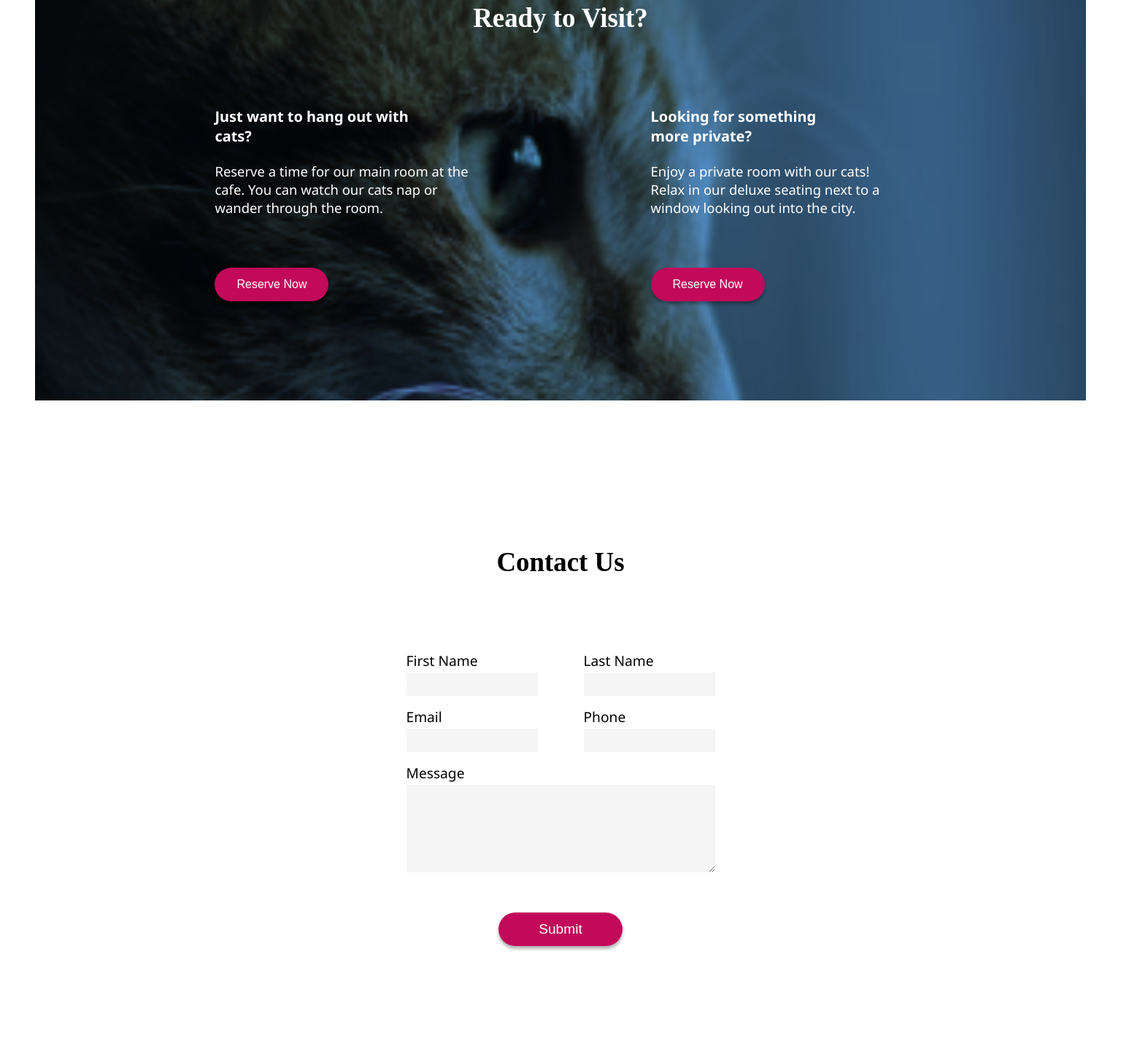
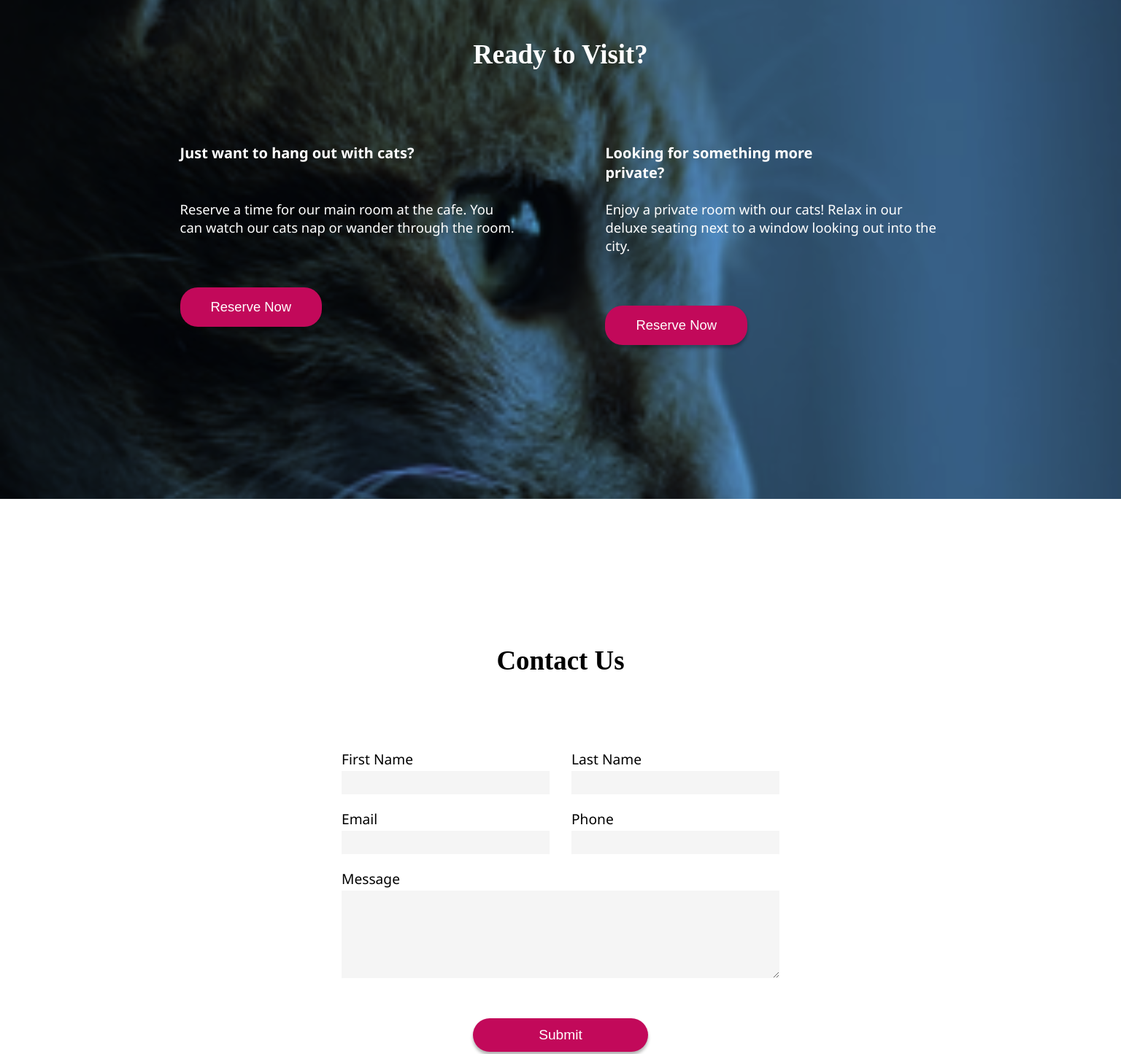
Before and after one commit to CourtneeM/Kat-Nap-Cafe, a website: page index.html in a window 1536 px wide. Shown: the part 6152-7597 px from the top of the page at 73% size. Drawn offline with Linux system fonts and the light colour scheme; a web font is replaced by a local one.

Commit message:
Add styling to testimonial, reserve and contact section for XL screens

```diff
--- a/index.html
+++ b/index.html
@@ -264,6 +264,7 @@
       <!-- ******************* -->
       <section id="reserve-now">
         <h2>Ready to Visit?</h2>
+        <div id="reservation-options">
           <div class="reservation-option">
             <p>Just want to hang out with cats?</p>
             <p>Reserve a time for our main room at the cafe. You can watch our cats nap or wander through the room.</p>
@@ -273,6 +274,7 @@
             <p>Looking for something more private?</p>
             <p>Enjoy a private room with our cats! Relax in our deluxe seating next to a window looking out into the city.</p>
             <button>Reserve Now</button>
+          </div>
         </div>
       </section>
 
--- a/input.scss
+++ b/input.scss
@@ -1561,11 +1561,17 @@ button {
 }
 @media only screen and (min-width: 1440px) {
   #testimonials {
+    gap: 50px;
+    max-width: 1200px;
     margin-bottom: 200px;
 
     h2 {
       margin-bottom: 100px;
       font-size: clamp(2.25rem, 2.4vw, 3.2rem);
+    }
+
+    .testimonial {
+      max-width: 300px;
     }
 
     .author-info {
@@ -1581,10 +1587,6 @@ button {
 // *****************
 @media only screen and (min-width: 0) {
   #reserve-now {
-    position: relative;
-    display: flex;
-    flex-wrap: wrap;
-    gap: 8vw;
     margin: 0 auto 6rem;
     padding: 65px 8vw;
     color: #fff;
@@ -1601,6 +1603,13 @@ button {
       text-align: center;
     }
 
+    #reservation-options {
+      position: relative;
+      display: flex;
+      flex-wrap: wrap;
+      gap: 8vw;
+      margin: 0 auto;
+
       .reservation-option {
         position: relative;
         z-index: 1;
@@ -1625,6 +1634,7 @@ button {
         button {
           padding: 10px 24px;
           font-size: clamp(0.75rem, 2.6vw, 0.9rem);
+        }
       }
     }
   }
@@ -1642,9 +1652,9 @@ button {
     }
 
     .reservation-option {
-      height: 255px;
-
-      &:nth-child(2), &:nth-child(3) {
+      height: 260px;
+
+      div {
         display: flex;
         flex-direction: column;
         margin-bottom: 0;
@@ -1669,11 +1679,14 @@ button {
 
     h2 { font-size: clamp(2rem, 3vw, 2.25rem); }
 
-    .reservation-option {
+    #reservation-options > .reservation-option {
       width: 280px;
       height: 280px;
 
-      p:first-child { margin-bottom: 22px; }
+      p:first-child {
+        margin-bottom: 22px;
+        min-height: 56px;
+      }
       p:nth-child(2) { margin-bottom: 70px; }
 
       button {
@@ -1685,7 +1698,6 @@ button {
 }
 @media only screen and (min-width: 1440px) {
   #reserve-now {
-    max-width: 1440px;
     margin-bottom: 200px;
 
     h2 {
@@ -1693,8 +1705,8 @@ button {
       font-size: clamp(2.25rem, 2.4vw, 3.2rem);
     }
 
-    .reservation-option {
-      width: 350px;
+    #reservation-options > .reservation-option {
+      width: 460px;
       height: 100%;
 
       p:first-child {
@@ -1704,6 +1716,8 @@ button {
       p:nth-child(2) { font-size: clamp(1rem, 1.2vw, 1.6rem); }
 
       button {
+        padding-left: 42px;
+        padding-right: 42px;
         font-size: clamp(1rem, 1.2vw, 1.6rem);
       }
     }
@@ -1791,7 +1805,7 @@ button {
 @media only screen and (min-width: 860px) {
   #contact-us {
     margin-bottom: 150px;
-    width: 423px;
+    width: 440px;
 
     h2 { font-size: clamp(2rem, 3vw, 2.25rem); }
 
@@ -1800,7 +1814,7 @@ button {
         flex-basis: 35%;
 
         label, input, textarea { font-size: clamp(0.9rem, 1.6vw, 1.2rem); }
-        &:nth-child(2n+1) { margin-right: 63px; }
+        &:nth-child(2n+1) { margin-right: 30px; }
         &:nth-last-child(2) { margin-right: 0; }
       }
 
@@ -1815,6 +1829,7 @@ button {
 }
 @media only screen and (min-width: 1440px) {
   #contact-us {
+    width: 600px;
     margin-bottom: 200px;
 
     h2 {
@@ -1824,6 +1839,8 @@ button {
 
     form {
       div {
+        margin-bottom: 20px;
+
         label, input, textarea { font-size: clamp(1.2rem, 1.2vw, 1.6rem); }
       }
 
```
Also changed, not shown: css/style.css, 1 other file. Lines whose indentation alone changed are shown as unchanged.
